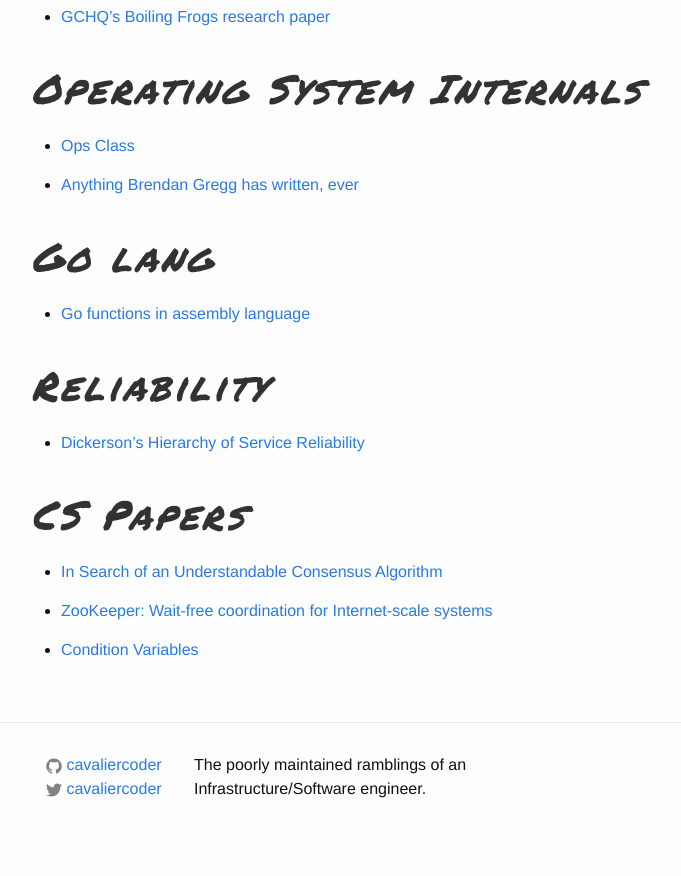
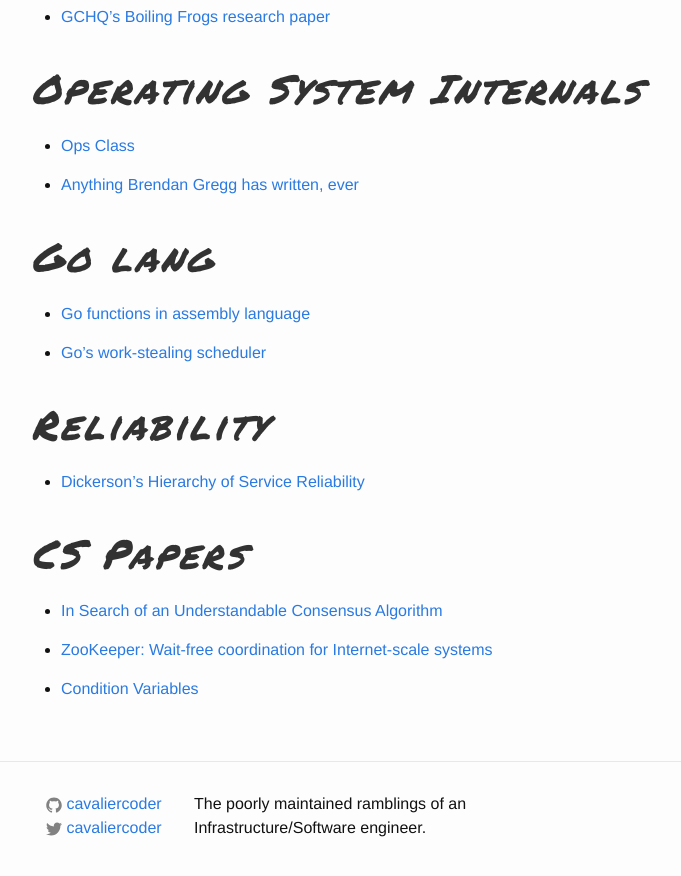
Before and after one commit to cavaliercoder/cavaliercoder.github.io, a Jekyll site: the page built from pages/links.md, in a window 1280 px wide and 900 px high, scrolled down 828 px. Shown: the top 876 px of the window, without its empty margins (239-920 px from the left). Built offline with Jekyll 4.4.1, drawn with Linux system fonts in a browser that asks for light colours; nearby versions of some CDN libraries; comment, search, counter and statistics services are not loaded.

Commit message:
Added link to Go's scheduler

```diff
--- a/pages/links.md
+++ b/pages/links.md
@@ -39,6 +39,8 @@ if you have a little more time on your hands.
 
 * [Go functions in assembly language](https://github.com/golang/go/files/447163/GoFunctionsInAssembly.pdf)
 
+* [Go's work-stealing scheduler](https://rakyll.org/scheduler/)
+
 ## Reliability
 
 * [Dickerson's Hierarchy of Service Reliability](https://landing.google.com/sre/book/chapters/part3.html)
```
